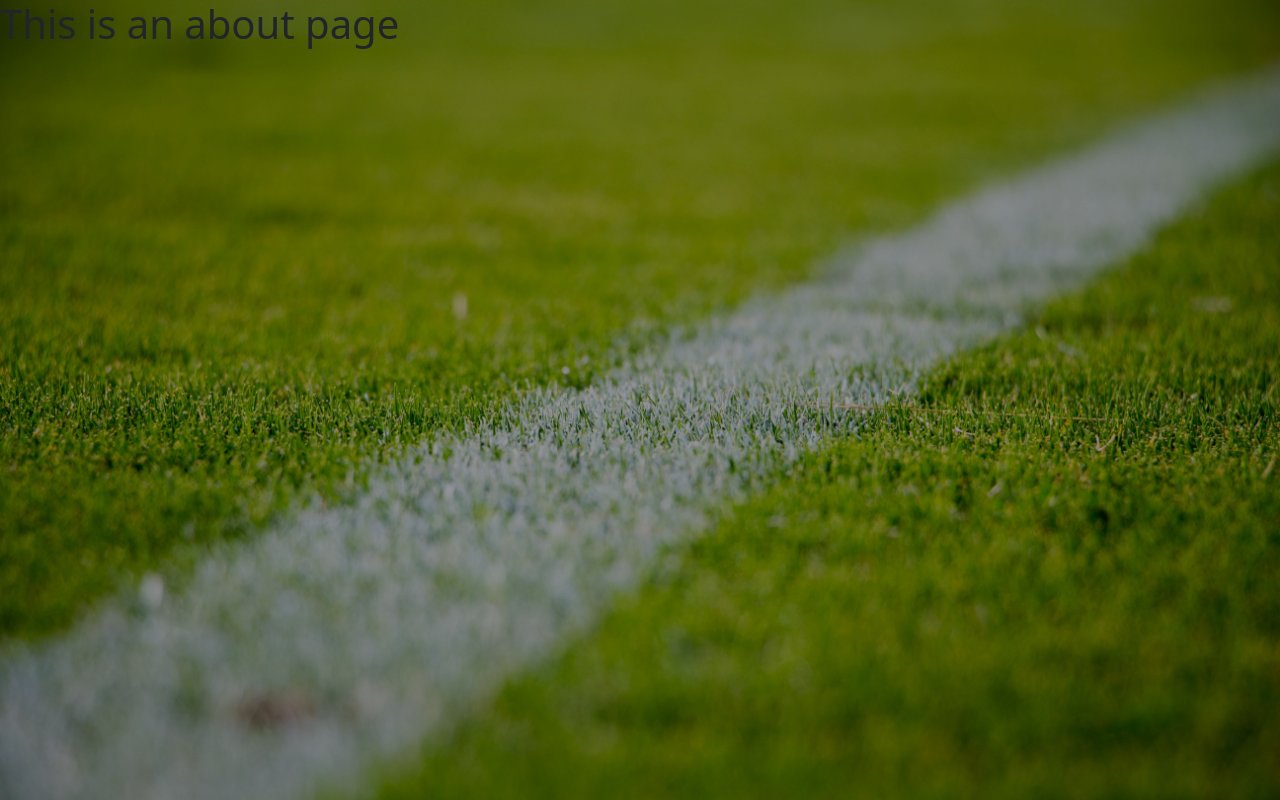
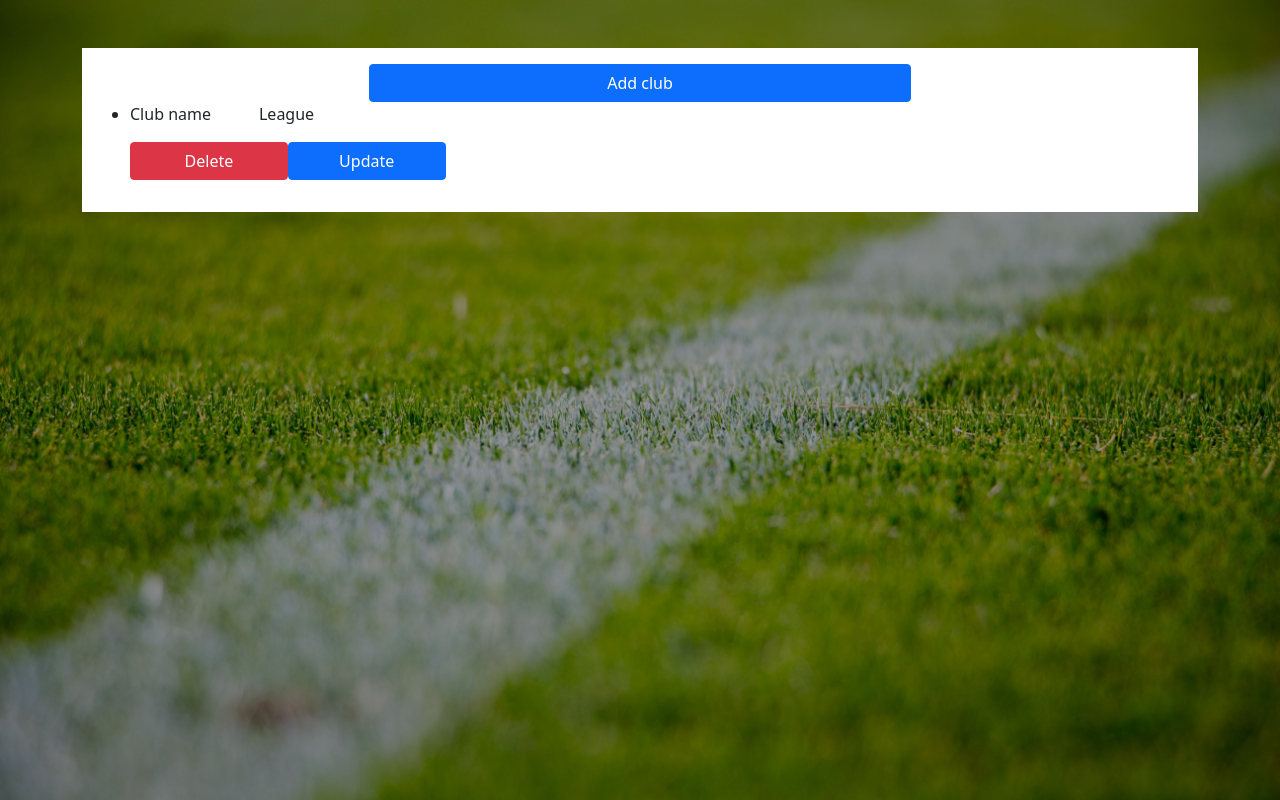
Before and after one commit to Thabiso-007/club, a Vue app in the folder client/: page /clubs in a window 1280 px wide. Built offline with nearby package versions, Linux system fonts and the light colour scheme.

Commit message:
Designed UI (#17)

```diff
--- a/client/src/views/ClubView.vue
+++ b/client/src/views/ClubView.vue
@@ -1,5 +1,29 @@
 <template>
-  <div class="about">
-    <h1>This is an about page</h1>
+  <div class="container d-flex align-items-center justify-content-center">
+    <div class="w100 bg-white p-3 mt-5">
+      <div class="d-flex justify-content-center">
+        <router-link to="/" class="btn btn-primary w-50">Add club</router-link>
+      </div>
+      <ul>
+        <li class="w100 gap-2">
+          <div class="d-flex gap-5">
+            <p>Club name</p>
+            <p>League</p>
+          </div>
+          <button type="submit" class="btn btn-danger w25">Delete</button>
+          <button type="submit" class="btn btn-primary w25">Update</button>
+        </li>
+      </ul>
+    </div>
   </div>
 </template>
+
+<style scoped>
+.w100 {
+  width: 100%;
+}
+
+.w25 {
+  width: 15%;
+}
+</style>
```
